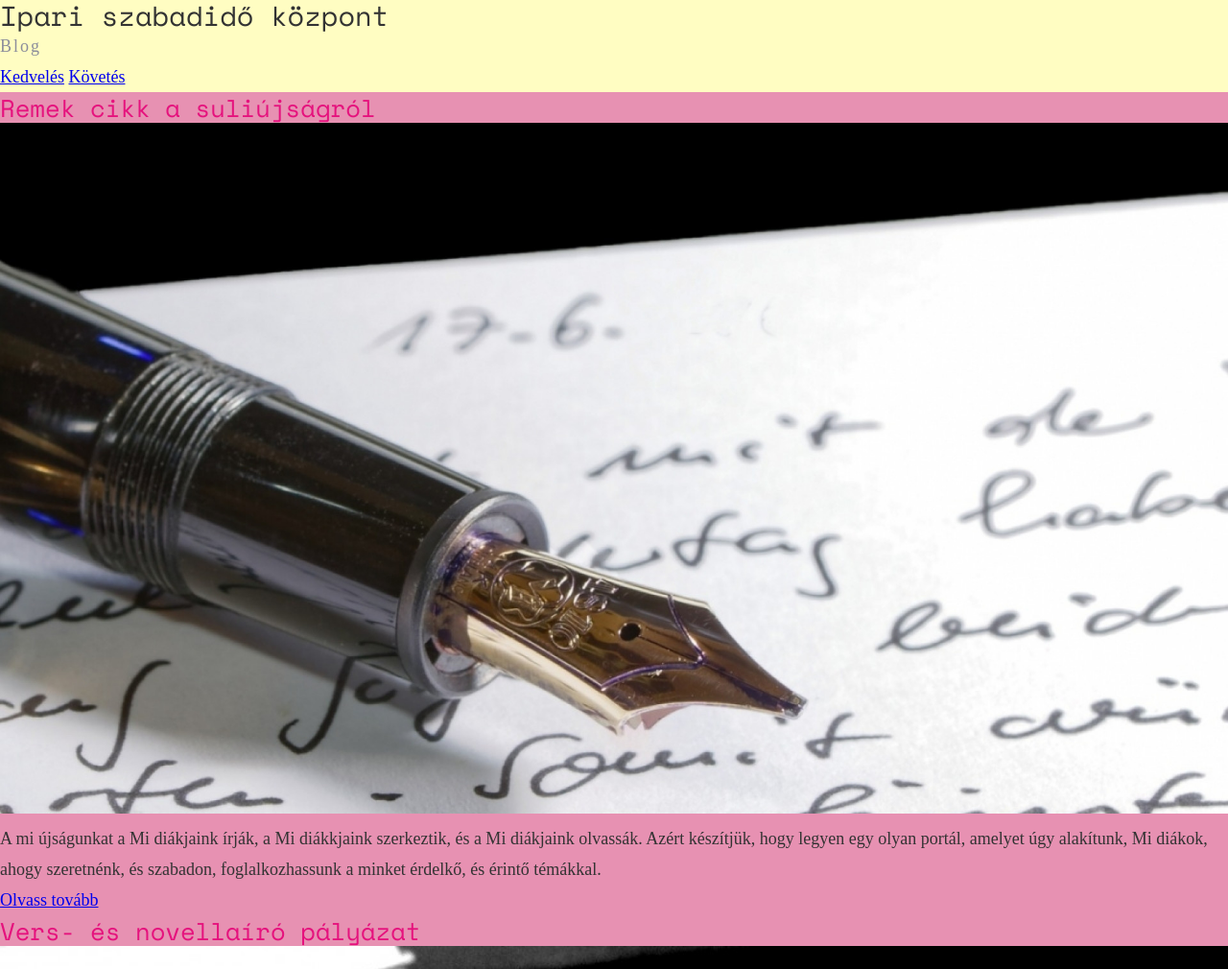
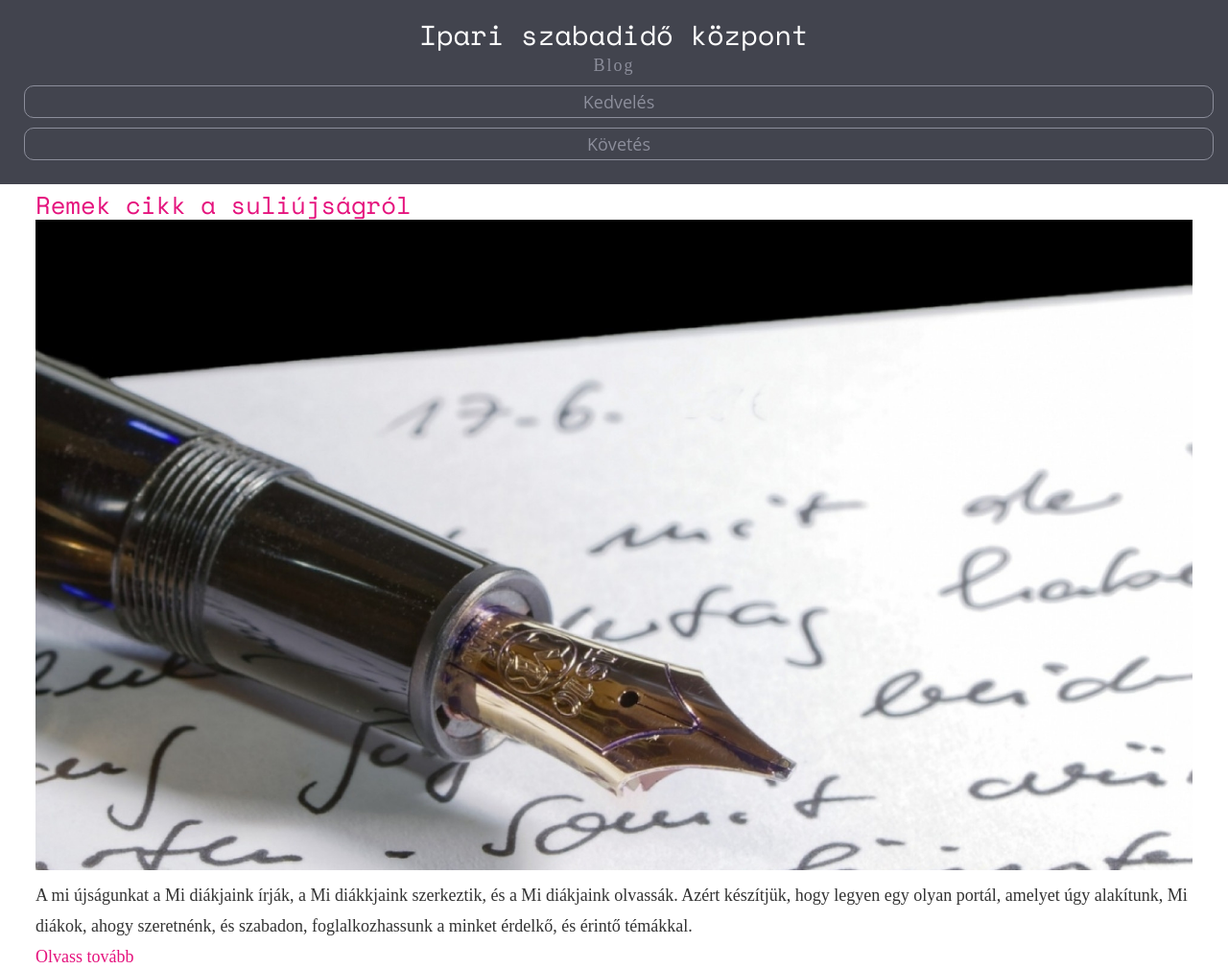
Before and after one commit to Arminusz/ISZK, a plain HTML site: page index.html in a window 1280 px wide. Shown: the top 1010 px of the page at 96% size. Drawn offline with nearby package versions, Linux system fonts and the light colour scheme; a web font is replaced by a local one.

Commit message:
add base file structure

```diff
--- a/blog.css
+++ b/blog.css
@@ -30,11 +30,18 @@ footer, header, hgroup, menu, nav, section {
 }
 
 body {
-
 	font-family: 'BioRhyme', 'Times new roman', serif;
 	font-size: 1.125rem;
 	line-height:2rem;
 	color: #333;
+	width: 100vw;
+	height: 100vh;
+}
+*{
+	box-sizing: border-box;
+}
+.header .main{
+	margin-bottom: 1 rem;
 }
 h1,h2 {
 	font-family: 'Space Mono', monospace, Arial;
@@ -62,19 +69,56 @@ table {
 	border-spacing: 0;
 }
 .header{
-    background-color: rgba(255,248,53,.3);
+	text-align: center;
+	padding: 1.25rem;
+	color: #fff;
+	background-color: #42444e;
 }
 .header p{
 	font-size: 1.125rem;
 	letter-spacing: 0.125rem;
 	color: #8c8e9b;
 }
+/*
 .main{
     background-color: rgba(140,96,255,.3);
 }
+*/
 .post{
-    background-color: rgba(255,0,0,.3);
+	width: 95%;
+	margin: 0 auto 1rem;
+	padding: 0.3125rem;
+    /*background-color: rgba(255,0,0,.3);*/
 }
 .picture{
 	width:100%;
 }
+.button{
+	display: inline-block;
+	border: 1px solid #8c8e9b;
+	color: #8c8e9b;
+	border-radius: 10px;
+	padding-right: 5px;
+	padding-left: 5px;
+	margin: 5px;
+	width: 100%;
+	font-family: 'Open Sans' , sans-serif;
+}
+.button:hover{
+	border: 1px solid #b60e63;
+}
+.load{
+	display: block;
+	text-align: center;
+	padding: 0.625rem;
+	font-size: 1.25rem;
+	color: #8c8e9b;
+}
+a{
+	color: #e5127d;
+	text-decoration: none;
+}
+a:hover{
+	color: #b60e63;
+
+}
--- a/index.html
+++ b/index.html
@@ -14,8 +14,8 @@
     <header class="header">
 <h1>Ipari szabadidő központ</h1>
 <p>Blog</p>
-<a href="#">Kedvelés</a>
-<a href="#">Követés</a>
+<a class="button" href="#">Kedvelés</a>
+<a class="button" href="#">Követés</a>
     </header>
     <main class="main">
 <article class="post">
@@ -36,7 +36,7 @@
     <p>Lorem ipsum dolor sit amet, consectetur adipiscing elit, sed do eiusmod tempor incididunt ut labore et dolore magna aliqua. Ut enim ad minim veniam, quis nostrud exercitation ullamco laboris nisi ut aliquip ex ea commodo consequat. Duis aute irure dolor in reprehenderit in voluptate velit esse cillum dolore eu fugiat nulla pariatur. Excepteur sint occaecat cupidatat non proident, sunt in culpa qui officia deserunt mollit anim id est laborum.</p>
     <a href="#">Olvass tovább</a>
 </article>
-<a href="#">További cikkek...</a>
+<a class="load" href="#">További cikkek...</a>
     </main>
 </body>
 </html>
```
